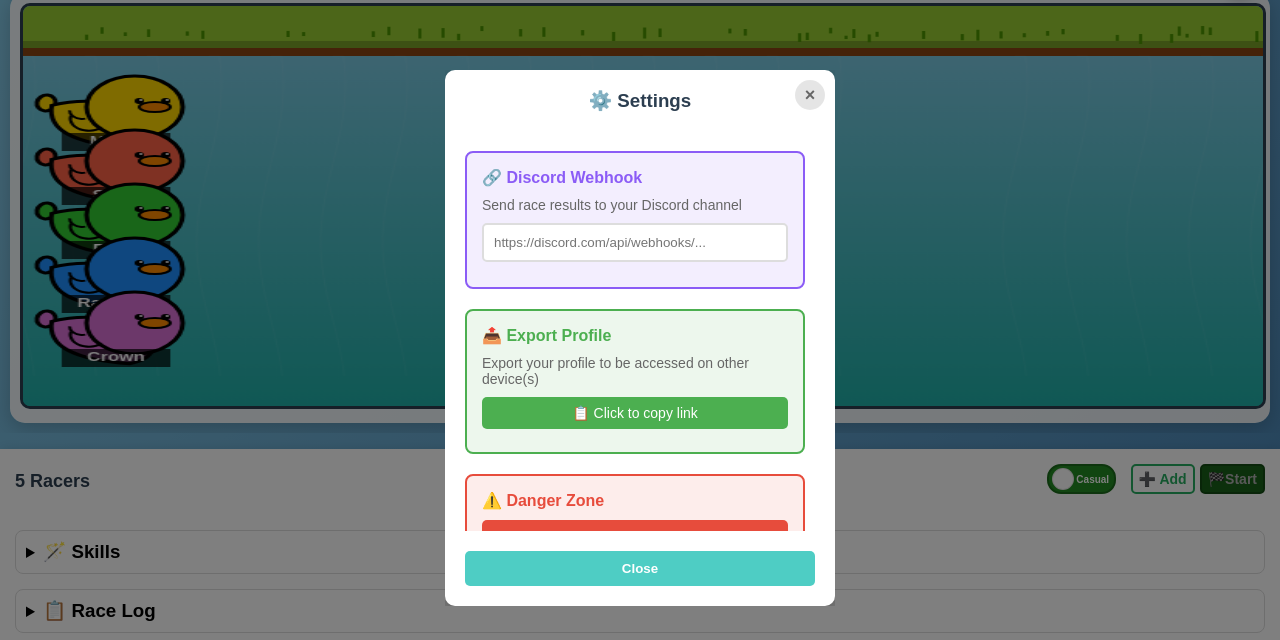
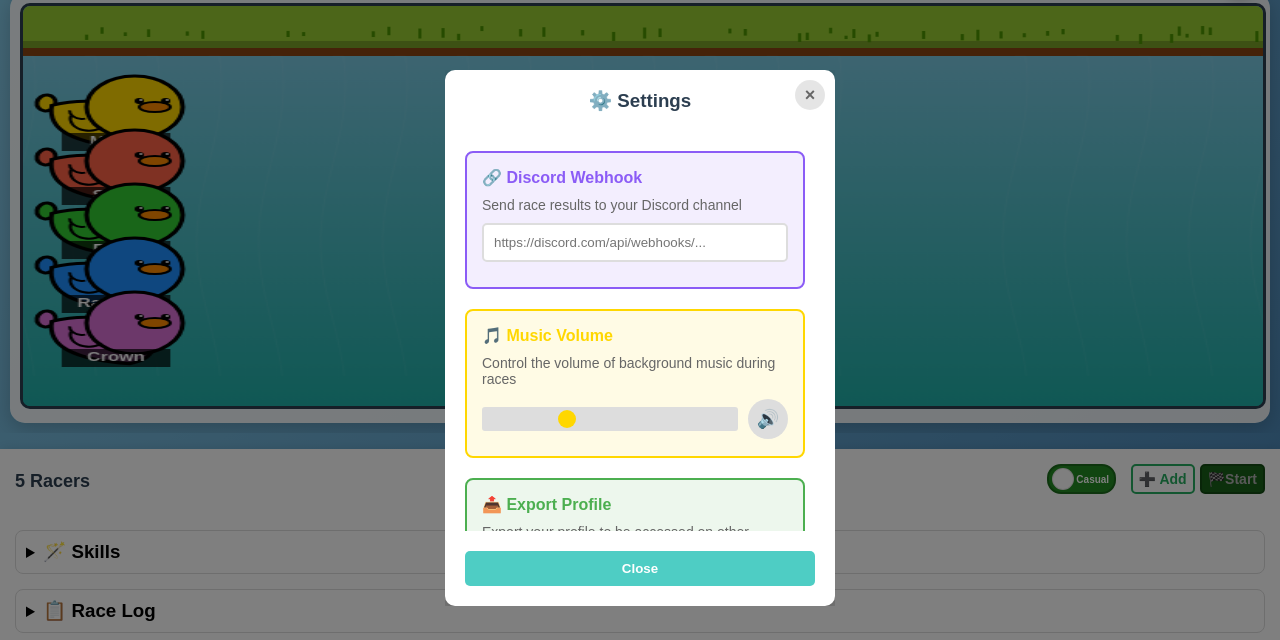
Before and after one commit to ghervis/waddle, a plain HTML site: page index.html in a window 1280 px wide. Both pictures are taken after a click on the button "⚙️ Settings". Shown: the part 78-718 px from the top of the page. Drawn offline with Linux system fonts and the light colour scheme; no server answers.

Commit message:
add music volume settings

```diff
--- a/index.html
+++ b/index.html
@@ -178,6 +178,43 @@
               value=""
               onchange="window.game && window.game.autoSaveSettings()"
             />
+          </div>
+
+          <div class="settings-section music">
+            <h4>🎵 Music Volume</h4>
+            <p>Control the volume of background music during races</p>
+            <div
+              style="
+                display: flex;
+                align-items: center;
+                gap: 10px;
+                margin-top: 10px;
+              "
+            >
+              <input
+                type="range"
+                id="musicVolumeSlider"
+                min="0"
+                max="100"
+                value="30"
+                style="flex: 1"
+              />
+              <button
+                id="musicMuteBtn"
+                class="mute-btn"
+                style="
+                  width: 40px;
+                  height: 40px;
+                  border-radius: 50%;
+                  border: none;
+                  background: #ddd;
+                  cursor: pointer;
+                  font-size: 18px;
+                "
+              >
+                🔊
+              </button>
+            </div>
           </div>
 
           <div class="settings-section export">
@@ -392,10 +429,33 @@
         backgroundMusic.muted = isMuted;
         volumeBtn.textContent = isMuted ? "🔇" : "🔊";
         volumeBtn.classList.toggle("muted", isMuted);
+
+        // Update settings mute button if it exists
+        const musicMuteBtn = document.getElementById("musicMuteBtn");
+        if (musicMuteBtn) {
+          musicMuteBtn.textContent = isMuted ? "🔇" : "🔊";
+          musicMuteBtn.classList.toggle("muted", isMuted);
+        }
+
+        const musicVolumeSlider = document.getElementById("musicVolumeSlider");
+        if (musicVolumeSlider) {
+          if (isMuted) {
+            // Mute: set slider to 0
+            musicVolumeSlider.value = 0;
+          } else {
+            // Unmute: restore to previous volume
+            musicVolumeSlider.value = Math.round(musicVolume * 100);
+            backgroundMusic.volume = musicVolume;
+          }
+        }
       }
 
+      // Load music volume
+      let musicVolume = parseFloat(localStorage.getItem("musicVolume")) || 0.3;
+      let previousVolume = musicVolume; // Track last non-zero volume for restore on unmute
+
       // Initialize background music with saved state
-      backgroundMusic.volume = 0.3; // 30% volume
+      backgroundMusic.volume = musicVolume;
       backgroundMusic.muted = isMuted;
       volumeBtn.textContent = isMuted ? "🔇" : "🔊";
       volumeBtn.classList.toggle("muted", isMuted);
@@ -491,6 +551,42 @@
             }
           });
         });
+
+        // Music volume slider handler
+        const musicVolumeSlider = document.getElementById("musicVolumeSlider");
+        if (musicVolumeSlider) {
+          musicVolumeSlider.value = isMuted ? 0 : Math.round(musicVolume * 100);
+          musicVolumeSlider.addEventListener("input", function (e) {
+            const newVolume = parseFloat(e.target.value) / 100;
+            if (isMuted && newVolume > 0) {
+              // If muted and sliding to >0, unmute
+              isMuted = false;
+              backgroundMusic.muted = false;
+              localStorage.setItem("volumeMuted", "false");
+
+              // Update buttons
+              volumeBtn.textContent = "🔊";
+              volumeBtn.classList.remove("muted");
+
+              const musicMuteBtn = document.getElementById("musicMuteBtn");
+              if (musicMuteBtn) {
+                musicMuteBtn.textContent = "🔊";
+                musicMuteBtn.classList.remove("muted");
+              }
+            }
+            backgroundMusic.volume = newVolume;
+            musicVolume = newVolume;
+            localStorage.setItem("musicVolume", newVolume);
+          });
+        }
+
+        // Settings mute button init and sync
+        const musicMuteBtn = document.getElementById("musicMuteBtn");
+        if (musicMuteBtn) {
+          musicMuteBtn.textContent = isMuted ? "🔇" : "🔊";
+          musicMuteBtn.classList.toggle("muted", isMuted);
+          musicMuteBtn.addEventListener("click", toggleVolume);
+        }
       });
 
       // Initial section visibility update
--- a/styles.css
+++ b/styles.css
@@ -1385,3 +1385,62 @@ input[type="color"].color-picker {
 #addDialogImageFile {
   display: none;
 }
+
+.settings-section.music {
+  border-color: #ffd700;
+  background: rgba(255, 215, 0, 0.1);
+}
+
+.settings-section.music h4 {
+  color: #ffd700;
+}
+
+.mute-btn {
+  transition: all 0.3s ease;
+}
+
+.mute-btn.muted {
+  background: #ff4757;
+  color: white;
+}
+
+.mute-btn:hover {
+  transform: scale(1.1);
+  box-shadow: 0 2px 5px rgba(0, 0, 0, 0.2);
+}
+
+.mute-btn.muted:hover {
+  background: #ff3838;
+}
+
+input[type="range"] {
+  -webkit-appearance: none;
+  appearance: none;
+  height: 6px;
+  border-radius: 3px;
+  background: #ddd;
+  outline: none;
+}
+
+input[type="range"]::-webkit-slider-thumb {
+  -webkit-appearance: none;
+  appearance: none;
+  width: 18px;
+  height: 18px;
+  border-radius: 50%;
+  background: #ffd700;
+  cursor: pointer;
+}
+
+input[type="range"]::-moz-range-thumb {
+  width: 18px;
+  height: 18px;
+  border-radius: 50%;
+  background: #ffd700;
+  cursor: pointer;
+  border: none;
+}
+
+input[type="range"]:hover {
+  background: #ccc;
+}
```
